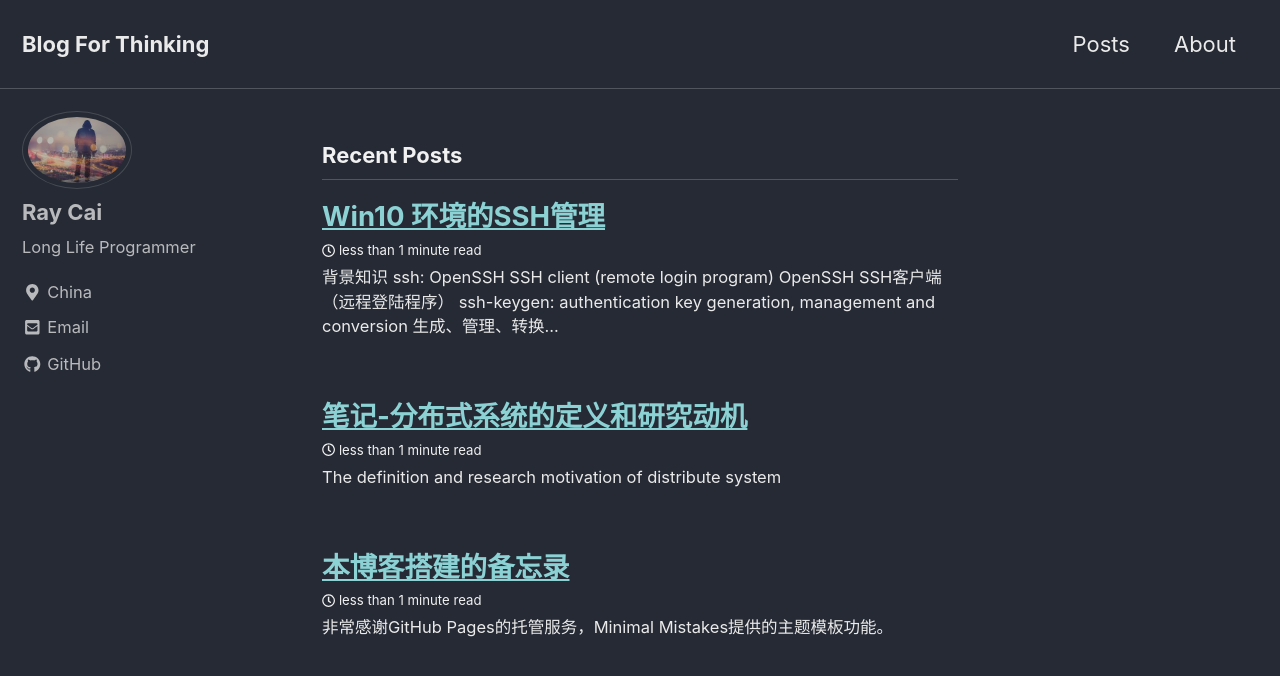
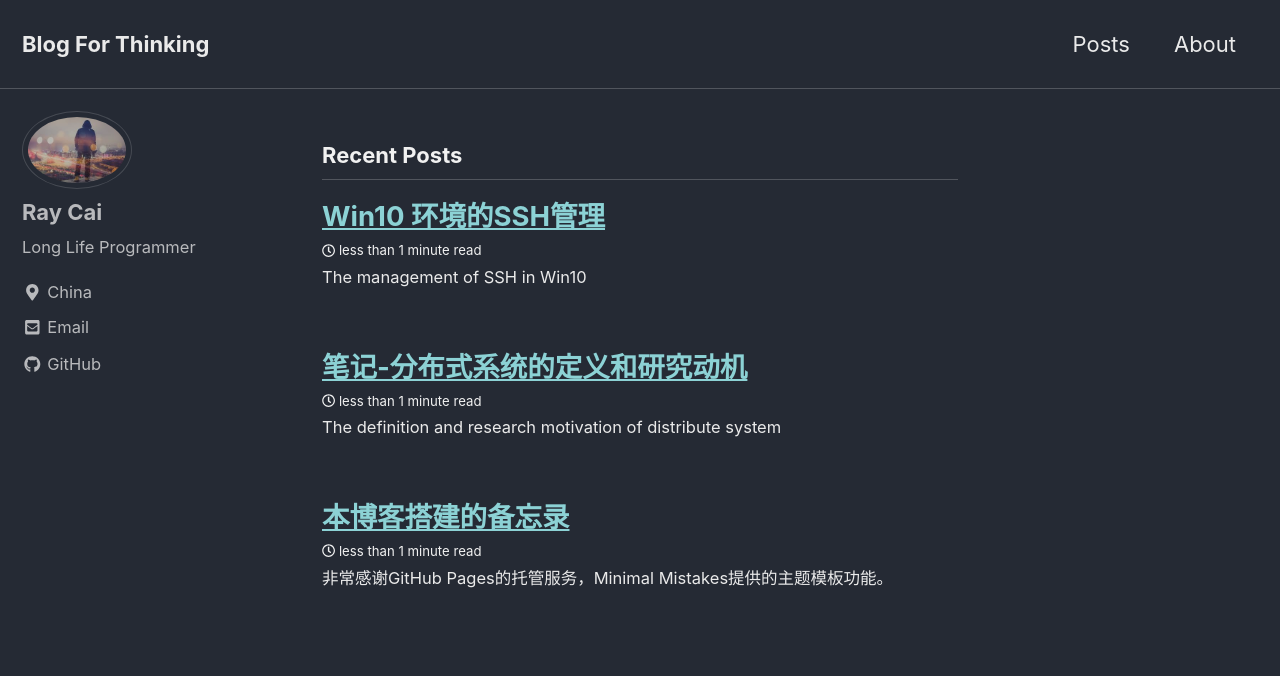
Before and after one commit to ray-learn/ray-learn, a Jekyll site: the page built from index.html, in a window 1280 px wide and 900 px high. Shown: the top 676 px of the window. Built offline with Jekyll 4.4.1, drawn with Linux system fonts in a browser that asks for light colours; nearby versions of some CDN libraries; the list of posts is cut into pages by our own code.

Commit message:
<posts>: win-ssh-manage Add excerpt

```diff
--- a/_posts/2018-12-11-win-ssh-manage.md
+++ b/_posts/2018-12-11-win-ssh-manage.md
@@ -2,6 +2,7 @@
 title: "Win10 环境的SSH管理"
 tags:
     - SSH
+excerpt: "The management of SSH in Win10"
 last_modified_at: 2018-12-11
 ---
 
```
